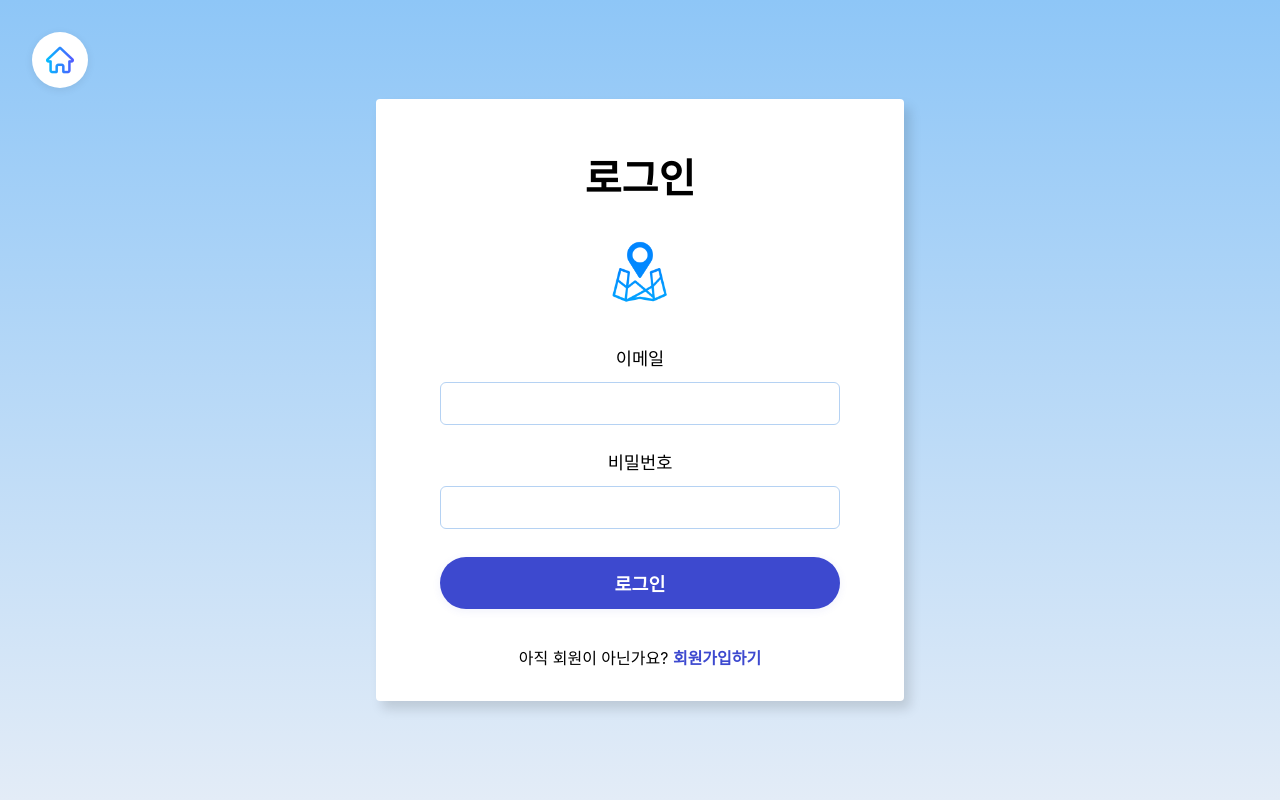
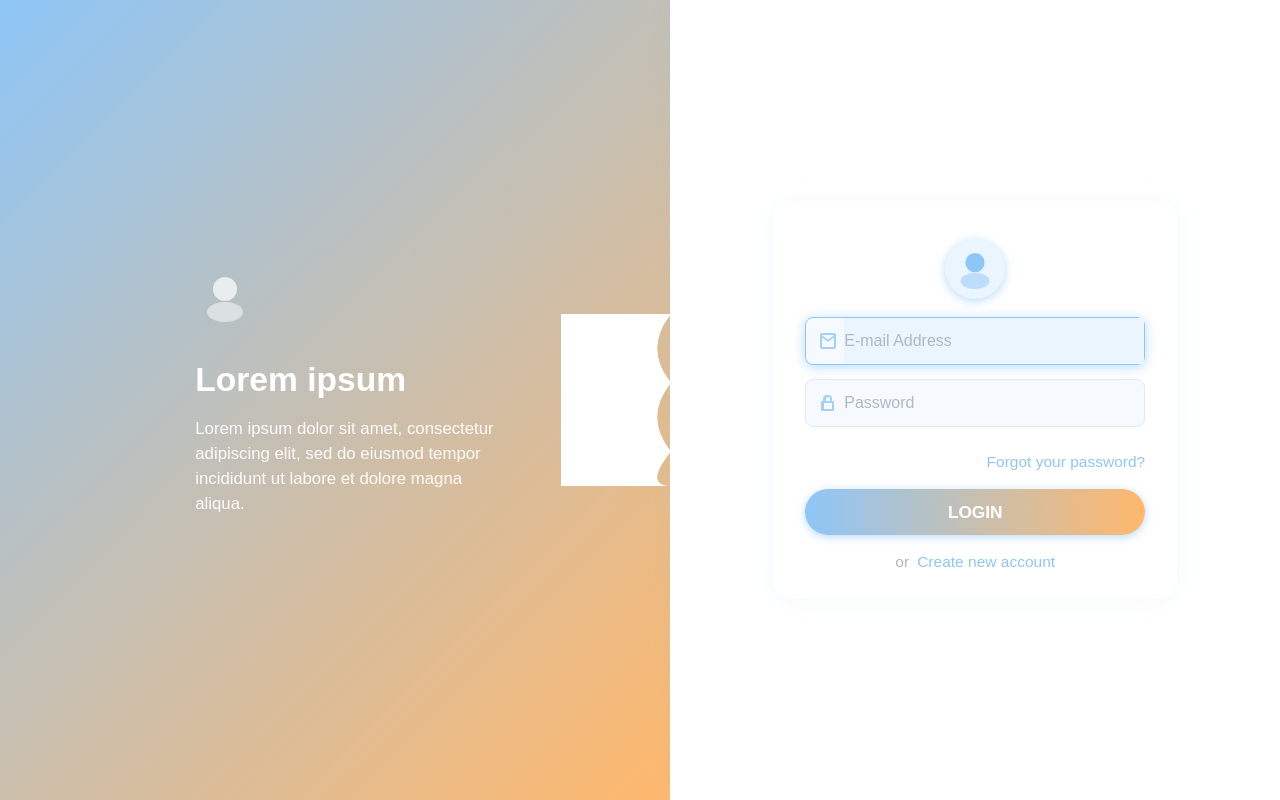
Before and after one commit to Dragon-Heartt/Project, a React (Create React App) app in the folder client/: page /signin in a window 1280 px wide. Built offline with nearby package versions, Linux system fonts and the light colour scheme.

Commit message:
Login temp

```diff
--- a/client/src/components/Login.css
+++ b/client/src/components/Login.css
@@ -1,139 +1,213 @@
-.login-page {
-	width: 100vw;
-	height: 100vh;
-	margin: 0;
-	padding: 0;
+/* 전체 레이아웃 */
+.login-root {
+  display: flex;
+  min-height: 100vh;
+  font-family: 'Noto Sans KR', sans-serif;
+  background: #f6faff;
 }
 
-.login-page .login-bg {
-	width: 100vw;
-	height: 100vh;
-	background: linear-gradient(180deg, #8ec6f7 0%, #e3ecf7 100%);
+/* 왼쪽 그라데이션 + wave */
+.login-wave-bg {
+  position: relative;
+  flex: 1.1;
+  min-width: 340px;
+  background: linear-gradient(135deg, #8ec6f7 0%, #ffb86c 100%);
   display: flex;
   align-items: center;
   justify-content: center;
+  overflow: hidden;
+}
+.login-wave-content {
   position: relative;
-	min-height: 100vh;
+  z-index: 2;
+  color: #fff;
+  text-align: left;
+  max-width: 320px;
+  margin-left: 40px;
+}
+.login-profile-icon {
+  margin-bottom: 30px;
+}
+.login-wave-content h2 {
+  font-size: 2.1rem;
+  font-weight: 700;
+  margin-bottom: 12px;
+}
+.login-wave-content p {
+  font-size: 1.05rem;
+  font-weight: 400;
+  line-height: 1.5;
+  opacity: 0.95;
+}
+.login-wave-svg {
+  position: absolute;
+  right: -1px;
+  top: 0;
+  height: 100%;
+  width: 110px;
+  z-index: 3;
 }
 
-.login-page .home-btn {
-    position: absolute;
-	top: 32px;
-	left: 32px;
+/* 오른쪽 로그인 폼 */
+.login-form-bg {
+  flex: 1;
+  min-width: 340px;
   background: #fff;
-	border: none;
-	border-radius: 50%;
-	width: 56px;
-	height: 56px;
-	box-shadow: 0 2px 8px rgba(0,0,0,0.08);
-	cursor: pointer;
-	transition: transform 0.2s;
   display: flex;
   align-items: center;
   justify-content: center;
-	z-index: 10;
+  box-shadow: -2px 0 16px 0 rgba(142,198,247,0.08);
+  position: relative;
 }
-.login-page .home-btn:hover {
-	transform: scale(1.12);
+.login-form {
+  width: 340px;
+  background: transparent;
+  border-radius: 18px;
+  box-shadow: 0 2px 24px 0 rgba(142,198,247,0.10);
+  padding: 38px 32px 28px 32px;
+  display: flex;
+  flex-direction: column;
+  align-items: stretch;
+}
+.login-form-title {
+  display: flex;
+  justify-content: center;
+  align-items: center;
+  margin-bottom: 18px;
+}
+.login-form-avatar {
+  display: flex;
+  align-items: center;
+  justify-content: center;
+  background: #eaf5fe;
+  border-radius: 50%;
+  width: 60px;
+  height: 60px;
+  box-shadow: 0 2px 8px #8ec6f7a0;
 }
 
-.login-page .home-icon {
-	width: 32px;
-	height: 32px;
+/* 입력 그룹 */
+.login-input-group {
+  margin-bottom: 12px;
+}
+.login-input-wrap {
+  display: flex;
+  align-items: center;
+  background: #f6faff;
+  border-radius: 8px;
+  margin-bottom: 14px;
+  border: 1.5px solid #e3eaf3;
+  transition: box-shadow 0.2s, border 0.2s;
+  box-shadow: 0 1px 4px 0 rgba(142,198,247,0.04);
+  position: relative;
+}
+.login-input-icon {
+  margin-left: 12px;
+  margin-right: 6px;
+  display: flex;
+  align-items: center;
+  opacity: 0.8;
+}
+.login-input {
+  flex: 1;
+  border: none;
+  outline: none;
+  background: transparent;
+  font-size: 1rem;
+  padding: 14px 12px 14px 0;
+  color: #222;
+  font-family: inherit;
+  transition: background 0.2s;
+}
+.login-input::placeholder {
+  color: #b0b8c1;
+  font-weight: 400;
+  opacity: 1;
+}
+/* 찰랑거림 애니메이션 */
+.login-input:focus {
+  background: #eaf5fe;
+  animation: waveInput 0.35s cubic-bezier(.36,1.56,.64,1) 1;
+}
+@keyframes waveInput {
+  0% { box-shadow: 0 0 0 0 #8ec6f7; }
+  40% { box-shadow: 0 0 0 4px #8ec6f7a0; }
+  100% { box-shadow: 0 0 0 0 #8ec6f7; }
+}
+.login-input-wrap:focus-within {
+  border: 1.5px solid #8ec6f7;
+  box-shadow: 0 2px 12px 0 #8ec6f7a0;
 }
 
-.login-page .login-box {
-	background: #fff;
-	border-radius: 4px;
-	box-shadow: 6px 8px 12px rgba(0,0,0,0.13);
-	padding: 48px 64px 32px 64px;
+/* 링크, 버튼 */
+.login-form-links {
   display: flex;
-	flex-direction: column;
+  justify-content: flex-end;
+  margin-bottom: 10px;
+}
+.login-link {
+  color: #8ec6f7;
+  font-size: 0.97rem;
+  text-decoration: none;
+  transition: color 0.2s;
+}
+.login-link:hover {
+  color: #4a90e2;
+  text-decoration: underline;
+}
+.login-btn {
+  width: 100%;
+  background: linear-gradient(90deg, #8ec6f7 0%, #ffb86c 100%);
+  color: #fff;
+  font-size: 1.08rem;
+  font-weight: 700;
+  border: none;
+  border-radius: 24px;
+  padding: 13px 0 12px 0;
+  margin-top: 8px;
+  margin-bottom: 8px;
+  box-shadow: 0 2px 8px 0 #8ec6f7a0;
+  cursor: pointer;
+  transition: background 0.2s, box-shadow 0.2s, transform 0.1s;
+}
+.login-btn:active {
+  transform: scale(0.98);
+}
+.login-btn:disabled {
+  background: #b5d8f7;
+  color: #fff;
+  cursor: not-allowed;
+}
+.login-form-bottom {
+  display: flex;
   align-items: center;
-	min-width: 400px;
-	min-height: 420px;
-    position: relative;
+  justify-content: center;
+  gap: 8px;
+  margin-top: 10px;
+  font-size: 0.97rem;
+  color: #b0b8c1;
 }
 
-.login-page .login-title {
-	font-size: 2.5rem;
-	font-weight: bold;
-	margin-bottom: 16px;
-	margin-top: 0;
+@media (max-width: 900px) {
+  .login-root {
+    flex-direction: column;
   }
-
-.login-page .mainicon {
-	width: 80px;
-	height: 80px;
-	margin: 12px 0 24px 0;
-	transition: transform 0.7s cubic-bezier(.4,2,.6,1);
+  .login-wave-bg, .login-form-bg {
+    min-width: 100vw;
+    width: 100vw;
+    border-radius: 0;
   }
-.login-page .mainicon:hover {
-	transform: rotate(360deg) scale(1.08);
+  .login-form {
+    width: 95vw;
+    min-width: 0;
+    padding: 28px 8vw 24px 8vw;
   }
-
-.login-page .login-form {
-	width: 100%;
-	display: flex;
-    flex-direction: column;
-	gap: 10px;
-	margin-bottom: 18px;
-    }
-.login-page .login-form label {
-	font-size: 1.1rem;
-	font-weight: 500;
-	margin-bottom: 2px;
-	margin-top: 8px;
-}
-.login-page .login-form input {
-	padding: 10px 12px;
-	border: 1.5px solid #b5d2f3;
-	border-radius: 6px;
-	font-size: 1.1rem;
-	outline: none;
-	transition: border-color 0.2s;
-	margin-bottom: 6px;
-    }
-.login-page .login-form input.input-focus {
-	border-color: #3d49cf;
-	box-shadow: 0 0 0 2px #e3ecf7;
-}
-
-.login-page .login-btn {
-	margin-top: 12px;
-	padding: 0.8rem 0;
-	background: #3d49cf;
-	color: #fff;
-	border: none;
-	border-radius: 30px;
-	font-size: 1.15rem;
-	font-weight: 600;
-	cursor: pointer;
-	transition: background 0.2s, transform 0.15s;
-	box-shadow: 0 2px 8px rgba(61,73,207,0.08);
-}
-.login-page .login-btn.active,
-.login-page .login-btn:active {
-	background: #5a6cf7;
-	transform: scale(1.07);
-    }
-.login-page .login-btn:hover {
-	background: #545ed4;
-	transform: scale(1.04);
-}
-
-.login-page .signup-link {
-	margin-top: 18px;
-	font-size: 1rem;
+  .login-wave-content {
+    margin-left: 0;
+    max-width: 90vw;
     text-align: center;
   }
-.login-page .link-text {
-	color: #3d49cf;
-	font-weight: 600;
-	cursor: pointer;
-	transition: color 0.18s;
+  .login-wave-svg {
+    display: none;
   }
-.login-page .link-text:hover {
-	color: #1a237e;
-	text-decoration: underline;
 }
--- a/client/src/components/Login.jsx
+++ b/client/src/components/Login.jsx
@@ -1,126 +1,158 @@
+// src/components/Login.jsx
 import React, { useState } from 'react';
 import { useNavigate } from 'react-router-dom';
 import './Login.css';
-import mainicon from '../assets/mainIcon.png';
-import homeicon from '../assets/free-icon-home-button-7606142.png';
-import { authAPI } from '../services/api';
-import Cookies from 'js-cookie';
 
-const Login = () => {
-	const navigate = useNavigate();
+/**
+ * 1) 로그인 폼에서 제출 시, FastAPI의 /auth/login 엔드포인트로 POST 요청을 보내고
+ *    성공하면 { access_token, token_type }을 받아서 localStorage에 저장합니다.
+ * 2) 이후 다른 API를 호출할 때는 Authorization 헤더에 localStorage 토큰을 붙여 보내게 됩니다.
+ */
+
+function Login() {
   const [email, setEmail] = useState('');
   const [password, setPassword] = useState('');
-	const [focus, setFocus] = useState({ email: false, password: false });
-	const [btnActive, setBtnActive] = useState(false);
   const [loading, setLoading] = useState(false);
-	const [error, setError] = useState('');
+  const navigate = useNavigate();
 
-	const handleSubmit = async (e) => {
+  const handleLogin = async (e) => {
     e.preventDefault();
     setLoading(true);
-		setError('');
-
-		console.log('🔐 로그인 시도:', email);
 
     try {
-			const userData = { email, password };
-			const response = await authAPI.login(userData);
-
-			// JWT 토큰을 쿠키에 저장
-			if (response.access_token) {
-				Cookies.set('access_token', response.access_token, {
-					expires: 1, // 1일
-					secure: false, // 로컬에서는 false
-					sameSite: 'lax'
+      // ➡ 실제 FastAPI 서버의 로그인 엔드포인트 URL로 변경하세요.
+      const response = await fetch('http://localhost:8000/auth/login', {
+        method: 'POST',
+        headers: { 'Content-Type': 'application/json' },
+        body: JSON.stringify({ email, password }),
       });
 
-				// 사용자 이메일을 localStorage에 저장
+      const data = await response.json();
+
+      if (response.ok && data.access_token) {
+        // 1) 로컬 스토리지에 토큰 저장 (Bearer 헤더용)
+        localStorage.setItem('access_token', data.access_token);
+        // 2) (선택) 로그인한 사용자의 이메일을 로컬 스토리지에 저장해둬도 됩니다
         localStorage.setItem('userEmail', email);
 
-				console.log('✅ 로그인 성공, 토큰 저장됨');
         alert('로그인 성공!');
+        // 3) 로그인 후 메인 페이지(또는 원하는 페이지)로 이동
         navigate('/main');
       } else {
-				setError('토큰을 받지 못했습니다.');
+        // 4xx/5xx 에러 메시지가 data.detail에 담겨 있으면 보여주고, 아니면 일반 오류
+        alert(data.detail || '로그인에 실패했습니다.');
       }
-		} catch (error) {
-			console.error('❌ 로그인 실패:', error);
-			setError(error.message || '로그인에 실패했습니다.');
+    } catch (err) {
+      console.error('서버 요청 중 에러 발생:', err);
+      alert('서버와 통신 중 오류가 발생했습니다.');
     } finally {
       setLoading(false);
     }
   };
 
   return (
-		<div className="login-page">
-			<div className="login-bg">
-			<button className="home-btn" onClick={() => navigate('/')}>
-			    <img src={homeicon} alt="home" className="home-icon" />
-			</button>
-			<div className="login-box">
-				<h2 className="login-title">로그인</h2>
-				<img src={mainicon} alt="mainicon" className="mainicon"/>
+    <div className="login-root">
+      {/* 왼쪽 그라데이션 + 웨이브 */}
+      <div className="login-wave-bg">
+        <div className="login-wave-content">
+          <div className="login-profile-icon">
+            {/* 임시 프로필 아이콘 */}
+            <svg width="60" height="60" viewBox="0 0 60 60" fill="none">
+              <circle cx="30" cy="22" r="12" fill="#fff" fillOpacity="0.7" />
+              <ellipse cx="30" cy="45" rx="18" ry="10" fill="#fff" fillOpacity="0.5" />
+            </svg>
+          </div>
+          <h2>Lorem ipsum</h2>
+          <p>
+            Lorem ipsum dolor sit amet, consectetur adipiscing elit, sed do eiusmod tempor incididunt ut
+            labore et dolore magna aliqua.
+          </p>
+        </div>
+        {/* SVG Wave */}
+        <svg
+          className="login-wave-svg"
+          viewBox="0 0 320 500"
+          fill="none"
+          xmlns="http://www.w3.org/2000/svg"
+        >
+          <path
+            d="M320,0 Q240,100 320,200 Q240,300 320,400 Q240,500 320,500 L0,500 L0,0 Z"
+            fill="#fff"
+          />
+        </svg>
+      </div>
 
-				{error && (
-					<div className="error-message" style={{
-						color: '#ff4444',
-						backgroundColor: '#ffe6e6',
-						padding: '10px',
-						borderRadius: '4px',
-						marginBottom: '15px',
-						textAlign: 'center',
-						fontSize: '14px'
-					}}>
-						{error}
+      {/* 오른쪽 로그인 폼 */}
+      <div className="login-form-bg">
+        <form className="login-form" onSubmit={handleLogin} autoComplete="off">
+          <div className="login-form-title">
+            <span className="login-form-avatar">
+              <svg width="48" height="48" viewBox="0 0 60 60" fill="none">
+                <circle cx="30" cy="22" r="12" fill="#8ec6f7" />
+                <ellipse cx="30" cy="45" rx="18" ry="10" fill="#8ec6f7" fillOpacity="0.5" />
+              </svg>
+            </span>
           </div>
-				)}
 
-				<form className="login-form" onSubmit={handleSubmit}>
-					<label htmlFor="email">이메일</label>
+          <div className="login-input-group">
+            {/* 이메일 입력 */}
+            <div className="login-input-wrap">
+              <span className="login-input-icon">
+                {/* 이메일 아이콘 */}
+                <svg width="20" height="20" fill="#8ec6f7" viewBox="0 0 20 20">
+                  <path d="M2 4a2 2 0 0 1 2-2h12a2 2 0 0 1 2 2v12a2 2 0 0 1-2 2H4a2 2 0 0 1-2-2V4zm2 0v.217l6 4.5 6-4.5V4H4zm12 2.383l-5.445 4.084a1 1 0 0 1-1.11 0L4 6.383V16h12V6.383z" />
+                </svg>
+              </span>
               <input
                 type="email"
-						id="email"
+                className="login-input"
+                placeholder="E-mail Address"
                 value={email}
-						onChange={e => setEmail(e.target.value)}
-						onFocus={() => setFocus(f => ({ ...f, email: true }))}
-						onBlur={() => setFocus(f => ({ ...f, email: false }))}
-						className={focus.email ? 'input-focus' : ''}
-						autoComplete="username"
+                onChange={(e) => setEmail(e.target.value)}
                 required
-						disabled={loading}
+                autoFocus
               />
-					<label htmlFor="password">비밀번호</label>
+            </div>
+
+            {/* 비밀번호 입력 */}
+            <div className="login-input-wrap">
+              <span className="login-input-icon">
+                {/* 비밀번호 아이콘 */}
+                <svg width="20" height="20" fill="#8ec6f7" viewBox="0 0 20 20">
+                  <path d="M10 2a4 4 0 0 1 4 4v2h1a1 1 0 0 1 1 1v8a1 1 0 0 1-1 1H4a1 1 0 0 1-1-1v-8a1 1 0 0 1 1-1h1V6a4 4 0 0 1 4-4zm2 6V6a2 2 0 1 0-4 0v2h4zm-6 2v6h8v-6H6z" />
+                </svg>
+              </span>
               <input
                 type="password"
-						id="password"
+                className="login-input"
+                placeholder="Password"
                 value={password}
-						onChange={e => setPassword(e.target.value)}
-						onFocus={() => setFocus(f => ({ ...f, password: true }))}
-						onBlur={() => setFocus(f => ({ ...f, password: false }))}
-						className={focus.password ? 'input-focus' : ''}
-						autoComplete="current-password"
+                onChange={(e) => setPassword(e.target.value)}
                 required
-						disabled={loading}
               />
-					<button
-						type="submit"
-						className={`login-btn${btnActive ? ' active' : ''}`}
-						onMouseDown={() => setBtnActive(true)}
-						onMouseUp={() => setBtnActive(false)}
-						onMouseLeave={() => setBtnActive(false)}
-						disabled={loading}
-					>
-						{loading ? '로그인 중...' : '로그인'}
-					</button>
-				</form>
-				<div className="signup-link">
-					아직 회원이 아닌가요?{' '}
-					<span className="link-text" onClick={() => navigate('/signup')}> 회원가입하기 </span>
             </div>
           </div>
+
+          <div className="login-form-links">
+            <a href="#" className="login-link">
+              Forgot your password?
+            </a>
+          </div>
+
+          <button className="login-btn" type="submit" disabled={loading}>
+            {loading ? '로그인 중...' : 'LOGIN'}
+          </button>
+
+          <div className="login-form-bottom">
+            <span>or</span>
+            <a href="/signup" className="login-link">
+              Create new account
+            </a>
+          </div>
+        </form>
       </div>
     </div>
   );
-};
+}
 
 export default Login;
```
Also changed, not shown: client/src/components/SidebarUI.css (+2 -7 lines), client/src/components/SidebarUI.jsx (+22 -16 lines), client/src/services/api.js (+6 -7 lines). Lines whose indentation alone changed are shown as unchanged.
